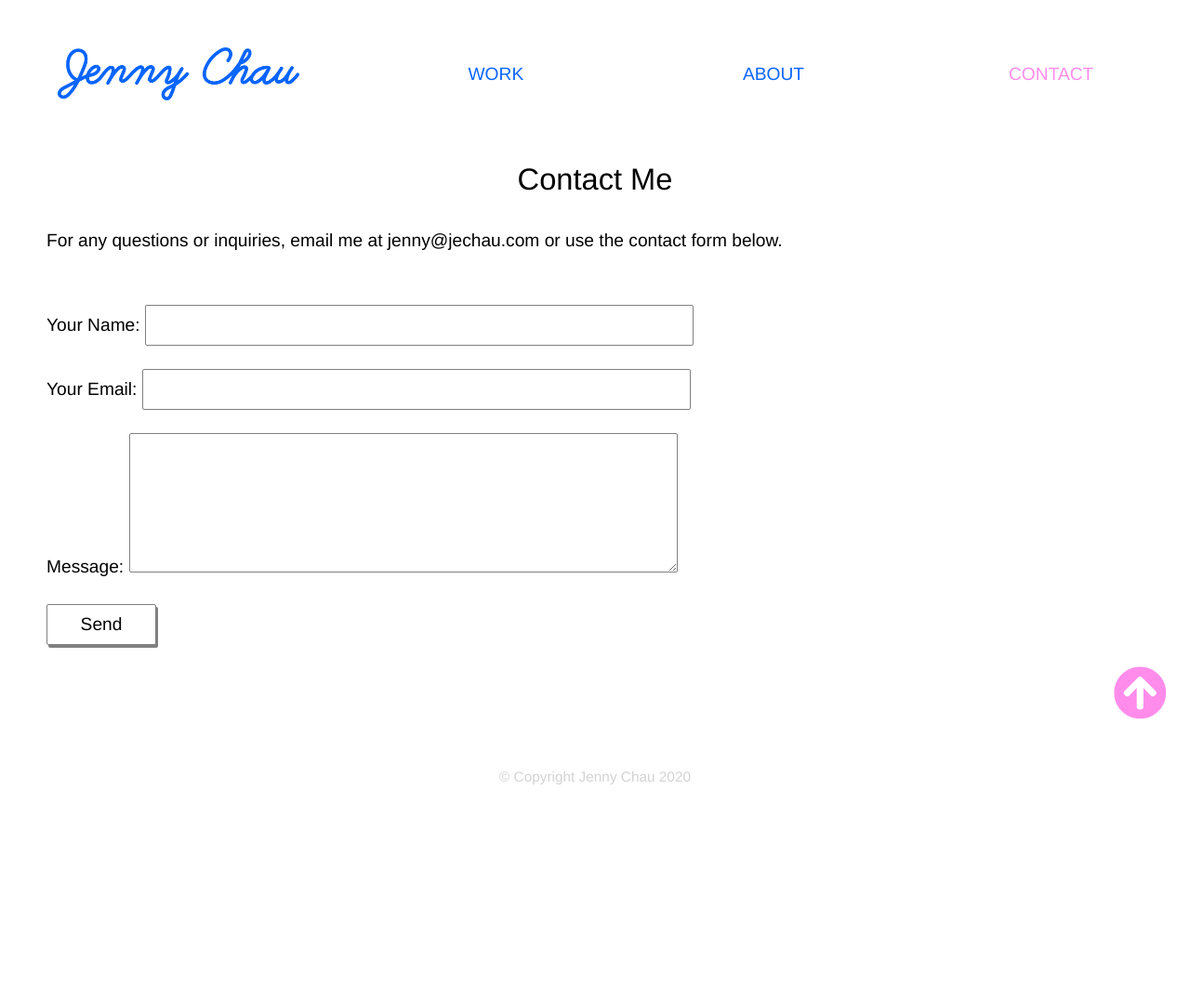
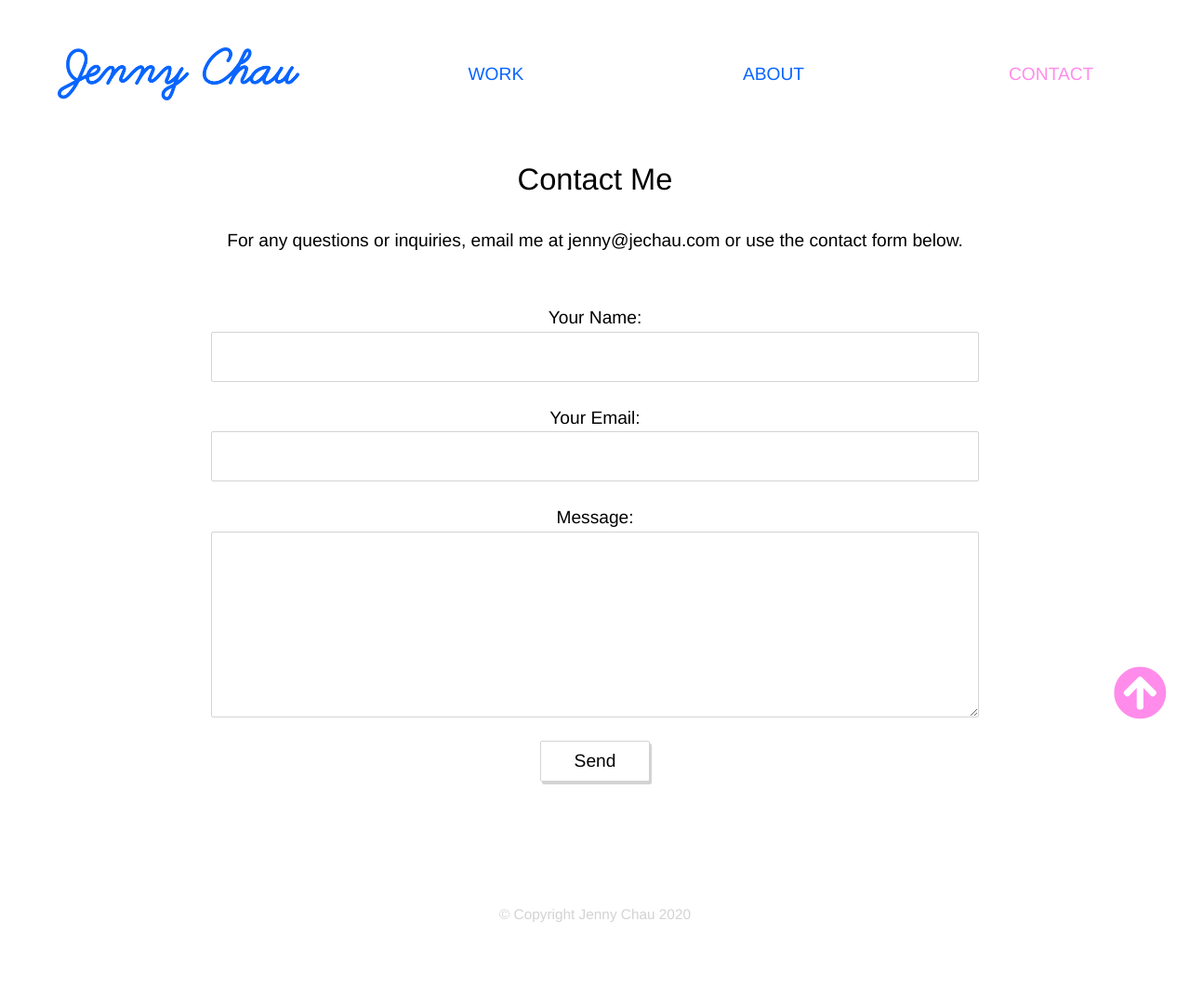
Before and after one commit to jechau/jennychau.github.io, a PHP site: page /contact in a window 1280 px wide. Shown: the whole page at 93% size. Before the commit the page ends 844 px from the top, so only its background shows below. Run offline with PHP 8.4, Linux system fonts and the light colour scheme.

Commit message:
Update style.css

```diff
--- a/css/style.css
+++ b/css/style.css
@@ -34,6 +34,12 @@ a:hover {
     line-height: .8em
 }
 
+.social {
+    padding-top: 15px;
+    text-align: center;
+    font-size: 2.5em;
+}
+
 form {}
 
 input,
@@ -58,15 +64,16 @@ form li {
 
 
 .shop {
-    width:100%;
+    width: 100%;
     margin-bottom: 25px;
 }
+
 .shop img:last-child {
     margin-bottom: 0;
 }
 
 .details ul {
-    margin-left:50px;
+    margin-left: 50px;
 }
 
 h2 {
@@ -78,20 +85,20 @@ h2 {
 }
 
 h2 a {
-    color:#0865FF
+    color: #0865FF
 }
 
 h3 {
-    font-size:1.2em;
-    font-weight:500;
-    margin-bottom:25px;
+    font-size: 1.2em;
+    font-weight: 500;
+    margin-bottom: 25px;
 }
 
 h4 {
     text-transform: uppercase;
-    text-align:center;
-    font-size:1em;
-    margin:25px
+    text-align: center;
+    font-size: 1em;
+    margin: 25px
 }
 
 
@@ -99,37 +106,54 @@ label {
     display: block;
 }
 
+form {
+    text-align: center;
+    width: 100%;
+}
+
 input,
-button {}
+button,
+textarea {
+    border: 1px solid lightgray;
+    display: block;
+    margin: 0 auto;
+}
 
 textarea {}
 
 input,
 textarea {
-    width: 50%;
-    padding: 10px;
+    width: 70%;
+    padding: 15px;
+}
+
+input:hover,
+textarea:hover{
+    border-color: lightskyblue;
 }
 
 textarea {
-    height: 150px;
+    display: block;
+    height: 200px;
     overflow: scroll;
 }
 
 button {
     width: 10%;
     padding: 10px;
-    box-shadow: 2px 3px gray;
+    box-shadow: 2px 3px lightgray;
     margin-top: 0;
 }
 
 button:hover {
-    border: 1px solid lightgray;
-    box-shadow: 2px 3px lightgray;
+    color: lightskyblue;
+    border: 1px solid lightskyblue;
+    box-shadow: 2px 3px lightskyblue;
 }
 
 button:active {
-    border: 1px solid black;
-    box-shadow: 1px 2px black;
+    border: 1px solid lightgray;
+    box-shadow: 1px 2px lightgray;
 }
 
 .about,
@@ -157,8 +181,15 @@ button:active {
     flex: 0 0 50%;
 }
 
-.left {text-align:left;float:left;}
-.right {text-align:right;float:right;}
+.left {
+    text-align: left;
+    float: left;
+}
+
+.right {
+    text-align: right;
+    float: right;
+}
 
 
 .profile {
@@ -179,9 +210,9 @@ p {
 
 .top {
     position: fixed;
-    bottom:0;
-    right:0;
-    font-size:3em;
+    bottom: 0;
+    right: 0;
+    font-size: 3em;
     line-height: 0;
     margin: 25px;
 }
@@ -355,6 +386,7 @@ a.currentlink {
     h3 {
         text-align: center;
     }
+
     .profile {
         display: block;
         width: 100%;
```
